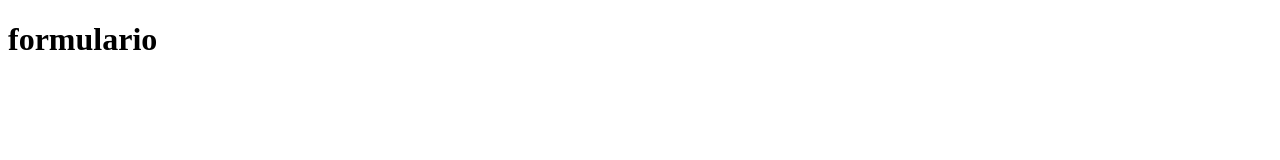
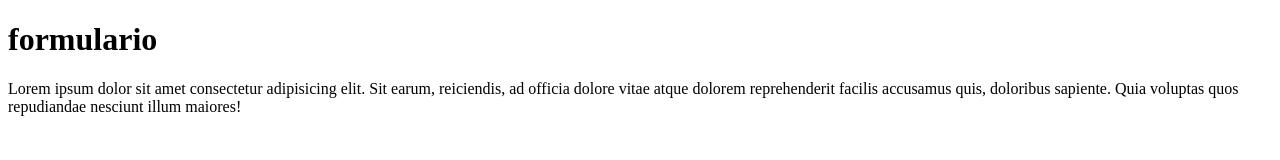
Before and after one commit to Gustavolima77/forms, a plain HTML site: page tools/index.html in a window 1280 px wide. Drawn offline with Linux system fonts and the light colour scheme.

Commit message:
conteudo index.

```diff
--- a/tools/index.html
+++ b/tools/index.html
@@ -9,5 +9,6 @@
 
 <body>
   <h1>formulario</h1>
+  <p>Lorem ipsum dolor sit amet consectetur adipisicing elit. Sit earum, reiciendis, ad officia dolore vitae atque dolorem reprehenderit facilis accusamus quis, doloribus sapiente. Quia voluptas quos repudiandae nesciunt illum maiores!</p>
 </body>
 </html>
```
